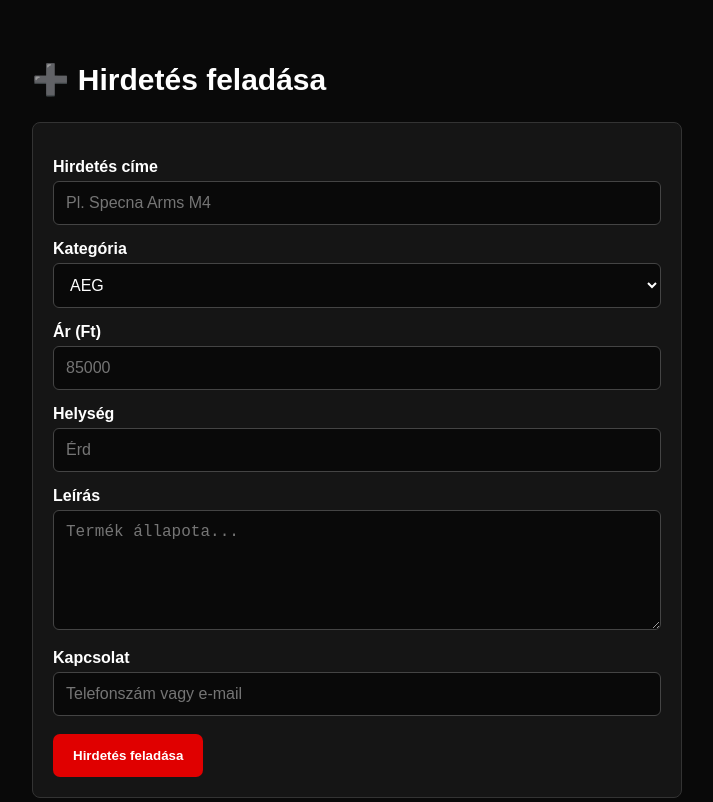
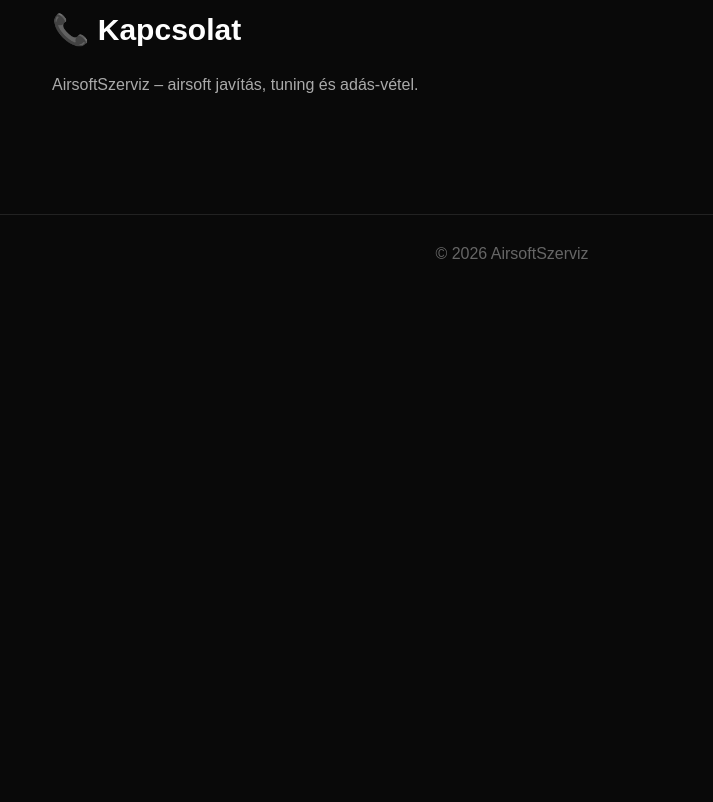
Before and after one commit to gtbdkgznfv-a11y/AirsoftSzerviz, a plain HTML site: page index.html in a window 1280 px wide. Shown: the part 1220-2022 px from the top of the page, without its empty margins (128-841 px from the left). After the commit the page ends 1513 px from the top, so only its background shows below. Drawn offline with nearby package versions, Linux system fonts and the light colour scheme.

Commit message:
Update index.html

```diff
--- a/index.html
+++ b/index.html
@@ -140,7 +140,6 @@
 <a href="#home">Kezdőlap</a>
 <a href="#hirdetesek">Hirdetések</a>
 <a href="#szerviz">Szerviz</a>
-<a href="#feladas">Hirdetés feladása</a>
 </nav>
 
 </header>
@@ -221,50 +220,6 @@
 
 </div>
 
-</section>
-
-<section id="feladas">
-
-<h2>➕ Hirdetés feladása</h2>
-
-<form onsubmit="feladas(event)">
-
-<label>Hirdetés címe</label>
-<input id="cim" required placeholder="Pl. Specna Arms M4">
-
-<label>Kategória</label>
-
-<select id="kategoria">
-<option>AEG</option>
-<option>HPA</option>
-<option>GBB</option>
-<option>Felszerelés</option>
-<option>Alkatrész</option>
-<option>Egyéb</option>
-</select>
-
-<label>Ár (Ft)</label>
-<input id="ar" type="number" required placeholder="85000">
-
-<label>Helység</label>
-<input id="hely" required placeholder="Érd">
-
-<label>Leírás</label>
-<textarea id="leiras" required placeholder="Termék állapota..."></textarea>
-
-<label>Kapcsolat</label>
-<input id="kapcsolat" required placeholder="Telefonszám vagy e-mail">
-
-<br><br>
-
-<button class="btn" type="submit">
-Hirdetés feladása
-</button>
-
-</form>
-
-</section>
-
 <section>
 
 <h2>📞 Kapcsolat</h2>
```
